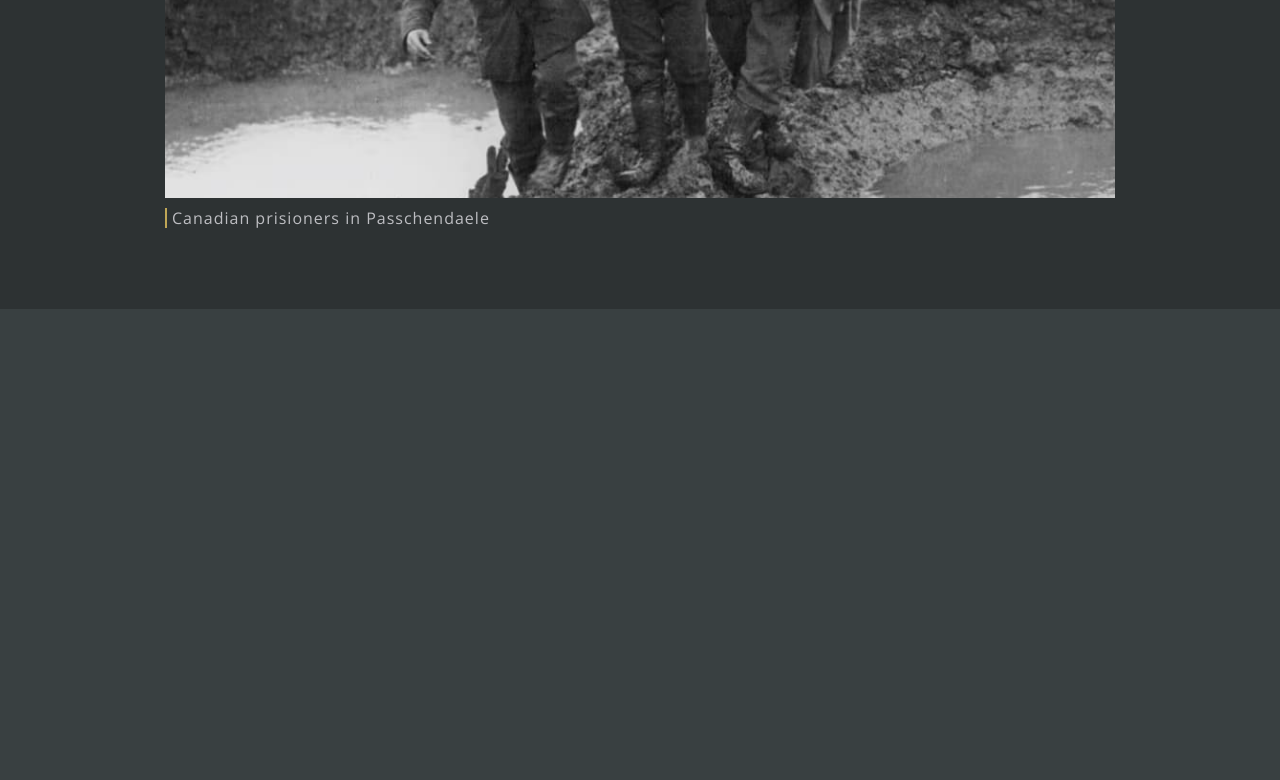
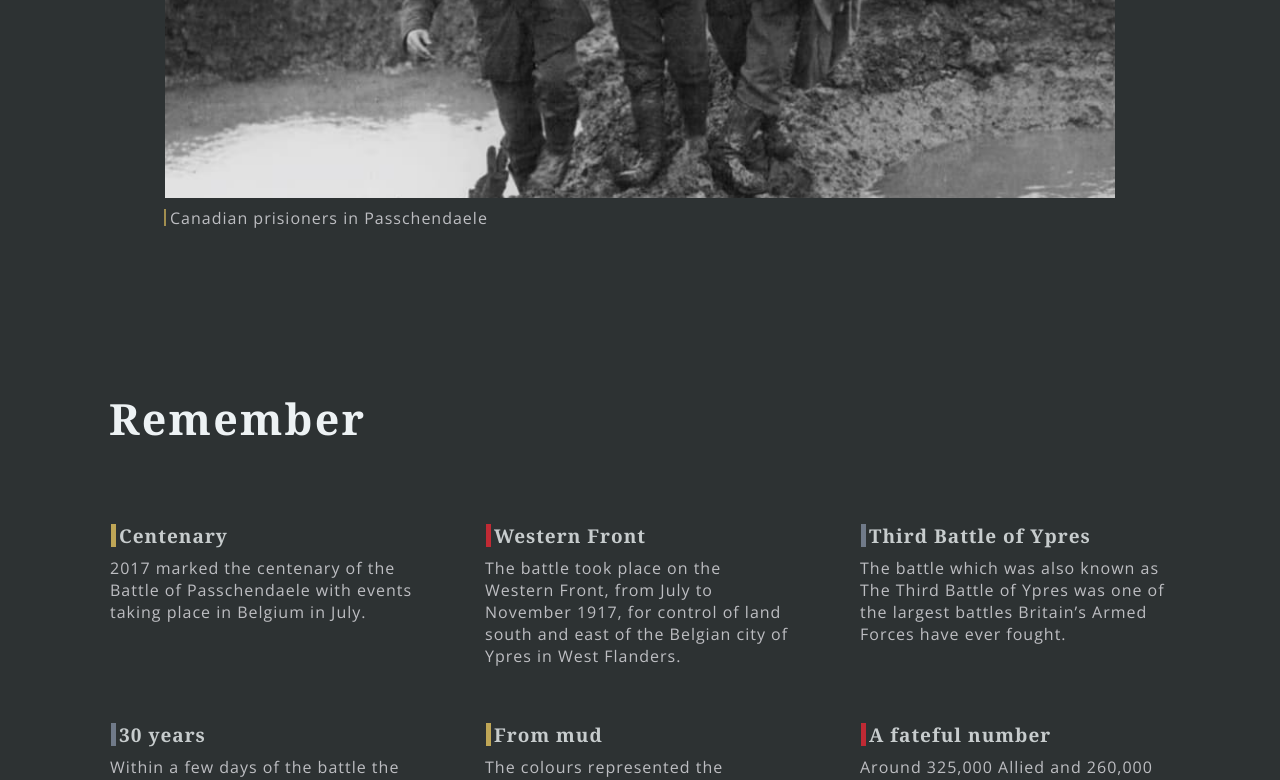
Before and after one commit to psilva999/passchendaele, a React (Vite) app: page / in a window 1280 px wide. Shown: the part 2000-2780 px from the top of the page. Before the commit the page ends 2309 px from the top, so only its background shows below. Built offline with nearby package versions, Linux system fonts and the light colour scheme.

Commit message:
remember

```diff
--- a/src/App.jsx
+++ b/src/App.jsx
@@ -5,7 +5,7 @@ import About from './Components/About'
 import Soldiers from './Components/Soldiers'
 //import Timeline from './Components/Timeline'
 
-//import Remember from './Components/Remember'
+import Remember from './Components/Remember'
 //import Newsletter from './Components/Newsletter'
 // import Footer from './Components/Footer'
 
@@ -26,7 +26,7 @@ function App() {
         <Soldiers/>
         {/* <Timeline/> */}
 
-        {/* <Remember/> */}
+        <Remember/>
         {/* <Newsletter/> */}
       </main>
 
--- a/src/Components/Remember.jsx
+++ b/src/Components/Remember.jsx
@@ -1,6 +1,48 @@
 const Remember = () => {
   return (
-    <div>Remember</div>
+    <section id='remember' className='remember'>
+      <h1>Remember</h1>
+
+      <div className='facts'>
+        <article> <h2>Centenary</h2>
+          <p>
+            2017 marked the centenary of the Battle of Passchendaele with events taking place in Belgium in July.
+          </p>
+        </article>
+
+        <article> <h2>Western Front</h2>
+          <p>
+            The battle took place on the Western Front, from July to November 1917, for control of land south and east of the Belgian city of Ypres in West Flanders.
+          </p>
+        </article>
+
+        <article> <h2>Third Battle of Ypres</h2>
+          <p>
+            The battle which was also known as The Third Battle of Ypres was one of the largest battles Britain’s Armed Forces have ever fought.
+          </p>
+        </article>
+
+        <article> <h2>30 years</h2>
+          <p>
+            Within a few days of the battle the heaviest rain for 30 years had turned the soil into a quagmire, producing thick mud.
+          </p>
+        </article>
+
+        <article> <h2>From mud</h2>
+          <p>
+            The colours represented the struggle of the Corps — ‘From mud, through blood to the green fields beyond’.
+          </p>
+        </article>
+
+        <article> <h2>A fateful number</h2>
+          <p>
+            Around 325,000 Allied and 260,000 German soldiers died in the Battle. Some 42,000 bodies have never been recovered.
+          </p>
+        </article>
+
+      </div>
+    </section>
+
   )
 }
 
--- a/src/Components/Soldiers.jsx
+++ b/src/Components/Soldiers.jsx
@@ -6,7 +6,7 @@ const Soldiers = () => {
     <section id='soldiers'>
       <h1>Soldiers</h1>
 
-      <div>
+      <div className='slide'>
         <figure> <img src={ fig1 } alt="Canadian prisioners"/>
 
           <figcaption>Canadian prisioners in Passchendaele</figcaption>
--- /dev/null
+++ b/src/scss/_remember.scss
@@ -0,0 +1,68 @@
+@import 'config';
+
+#remember {
+  @include grid;
+  gap:rem(75);
+
+  h1 {
+    @include from-top;
+  }
+
+  .facts {
+    @include flex;
+    @include from-bottom;
+
+    align-items:start !important;
+    flex-wrap:wrap;
+    width:rem(1060);
+    gap:rem(65);
+    row-gap:rem(55);
+  }
+
+  article {
+    display:grid;
+    gap:rem(8);
+  }
+
+  h2 {
+    margin-left:rem(9);
+    color:$opaque-h2;
+    letter-spacing:rem(1);
+    font-size:rem(19);
+
+    &:before {
+      content:'';
+      display:block;
+      position:absolute;
+      width:rem(5);
+      height:rem(23);
+      margin-top:rem(1.5);
+      margin-left:rem(-8);
+    }
+  }
+
+  article {
+    &:first-child h2:before,
+    &:nth-child(5) h2:before {
+      background:$b1;
+    }
+
+    &:nth-child(2) h2:before,
+    &:last-child h2:before {
+      background:$b2;
+    }
+
+    &:nth-child(3) h2:before,
+    &:nth-child(4) h2:before {
+      background:$b3;
+    }
+  }
+
+  p {
+    color:$opaque-text;
+    width:rem(310);
+    letter-spacing:rem(1);
+
+    @include weight;
+  }
+}
--- a/src/scss/_soldiers.scss
+++ b/src/scss/_soldiers.scss
@@ -1,14 +1,11 @@
 @import 'config';
 
 #soldiers {
-  display:grid;
-  place-items:center;
+  @include grid;
   gap:rem(38);
 
-  h1 {
-    width:rem(1265);
-    margin-left:rem(-12);
-    text-align:left;
+  h1, .slide {
+    @include to-appear;
   }
 
   figure {
@@ -25,7 +22,7 @@
   figcaption {
     color:$opaque-text;
     letter-spacing:rem(1);
-    margin-left:rem(7);
+    margin-left:rem(5);
 
     @include weight;
 
@@ -35,9 +32,10 @@
       position:absolute;
       background:$b1;
       width:rem(2);
-      height:rem(20);
-      margin-left:rem(-7);
-      margin-top:rem(1);
+      height:rem(17);
+      margin-left:rem(-6);
+      margin-top:rem(2);
+      opacity:.8;
     }
   }
 }
```
Also changed, not shown: src/scss/_config.scss (+2 -34 lines), src/scss/_header.scss (+7 -1 lines), src/scss/_keyframes.scss (+12 -0 lines), src/scss/_mixins.scss (added, +43 -0 lines), src/scss/app.scss (+17 -4 lines), src/css/app.min.css, ypres.txt, 1 other file (tests, documents, lock files or other folders).
